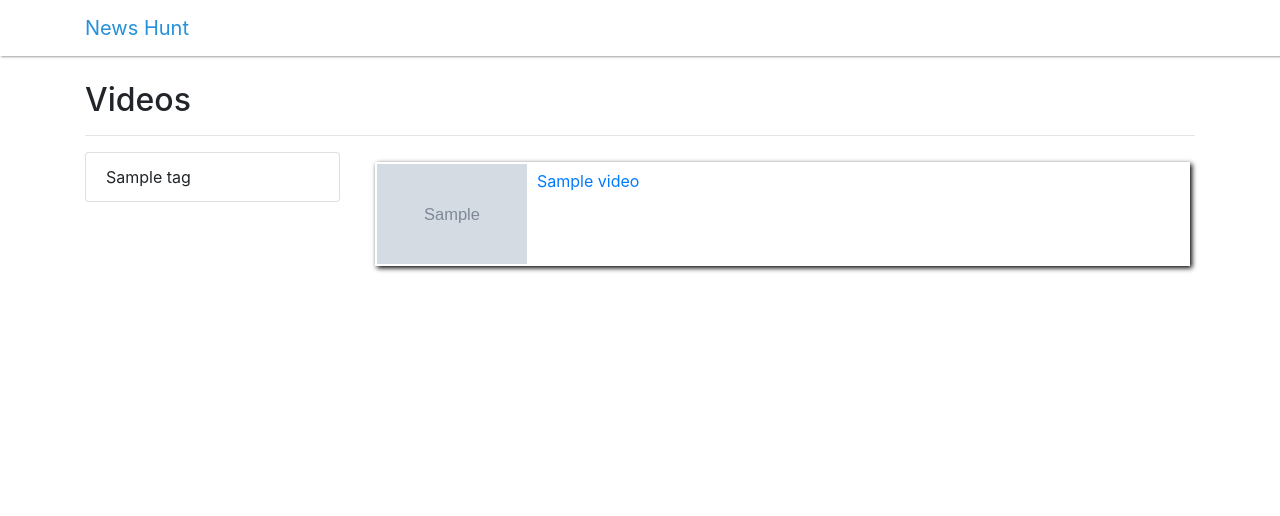
After one commit to jigargandhi/dailyhunt, a Django app: page /buzz/browse/ in a window 1280 px wide. The commit adds this page. Shown: the top 516 px of the page. Run offline with Django 3.2, Linux system fonts and the light colour scheme; tables that the repository leaves empty hold one stand-in row (values such as "Sample post"); grey boxes marked "Sample" are stand-in pictures; some libraries are stand-ins or nearby versions.

Commit message:
video browsing, fixed video adding bug, added template for video seeing

```diff
--- a/dailyhunt/buzz/models.py
+++ b/dailyhunt/buzz/models.py
@@ -11,3 +11,6 @@ class Video(models.Model):
     icon= models.CharField(max_length=500)
     thumbnail_url = models.URLField(name='thumbnail_url',max_length=4096,default='')
     title=models.CharField(max_length=255)
+
+    def get_url(self):
+        return self.video_url
--- a/dailyhunt/buzz/urls.py
+++ b/dailyhunt/buzz/urls.py
@@ -1,7 +1,9 @@
 from django.urls import include, path
-from .views import AddVideoView
+from .views import AddVideoView, VideosView
 
 app_name='buzz'
 urlpatterns=[
-    path('create',AddVideoView.as_view(),name='create')
+    path('create',AddVideoView.as_view(),name='create'),
+    path('browse/',VideosView.as_view(),name='browse'),
+    path('browse/<int:video_id>',VideosView.as_view(),name='see')
 ]
--- a/dailyhunt/buzz/views.py
+++ b/dailyhunt/buzz/views.py
@@ -1,8 +1,9 @@
-from django.shortcuts import render, redirect
+from django.shortcuts import render, redirect, get_object_or_404
 from django.views.generic import View
 from .forms import VideoForm
 from .parse_video import get_video_info
 from .models import Video
+from news.models import Tags
 from django.http import HttpResponseBadRequest
 import logging
 
@@ -18,10 +19,21 @@ class AddVideoView(View):
                 video.title = metaInfo.title
                 video.save()
                 return redirect('home')
-            except:
+            except Exception as ex:
                 metaInfo = None
-                return HttpResponseBadRequest("unable to find the content at the url")
+                return HttpResponseBadRequest("unable to find the content at the url because "+str(ex))
 
     def get(self, request):
         videoForm = VideoForm()
         return render(request, 'buzz\create_video.html', {'form': videoForm})
+
+
+class VideosView(View):
+    def get(self, request, video_id=None):
+        if video_id is not None:
+            video = get_object_or_404(Video, pk=video_id)
+            return render(request, 'buzz/see_video.html', {'video': video})
+        else:
+            videos = Video.objects.all()
+            tags= Tags.objects.all()
+            return render(request, 'buzz/browse_videos.html', {'videos': videos,'tags':tags})
--- /dev/null
+++ b/dailyhunt/static/css/buzz.css
@@ -0,0 +1,13 @@
+.videopost{
+    display: flex;
+    margin:10px 5px;
+    padding:2px;
+    box-shadow: 2px 2px 5px 0px rgb(0, 0, 0);
+}
+.videopost .content{
+    padding:5px 10px;
+}
+.videopost .thumbnail img{
+    height:100px;
+    width:150px;
+}
--- /dev/null
+++ b/dailyhunt/templates/buzz/browse_videos.html
@@ -0,0 +1,31 @@
+{% extends "base.html" %} {% load static %} {% block content %}
+<link rel="stylesheet" href="{% static 'css/buzz.css' %}">
+<h2>Videos</h6>
+    <hr/>
+    <div class='row'>
+        <div class='col-md-3'>
+            <ul class="list-group">
+                {% for tag in tags %}
+                <li class="list-group-item">
+                    {{tag.name}}
+                </li>
+                {%endfor%}
+            </ul>
+        </div>
+        <div class='col-md-9'>
+            {% for video in videos %}
+            <div class="videopost">
+                <div class='thumbnail'>
+                    <a href='{% url 'buzz:see' video.id %}'>
+                        <img src="{{video.thumbnail_url}}" />
+                       </a>
+                </div>
+                <div class='content'>
+                    <div class="title"><a href='{% url 'buzz:see' video.id %}'>{{video.title}}</a></div>
+                    <div class="subtitle"></div>
+                </div>
+            </div>
+            {% endfor%}
+        </div>
+    </div>
+    {% endblock content %}
--- a/dailyhunt/templates/index.html
+++ b/dailyhunt/templates/index.html
@@ -14,7 +14,7 @@
               <h4 class="card-title">Buzz</h4>
               <p class="card-text">Manage your videos.</p>
               <a href="{% url 'buzz:create'%}" class="card-link">Add Videos</a>
-              <a href="#" class="card-link">Browse all videos</a>
+              <a href="{% url 'buzz:browse'%}" class="card-link">Browse all videos</a>
             </div>
           </div>
           <div class="card">
```
Also changed, not shown: dailyhunt/buzz/parse_video.py (+5 -4 lines), dailyhunt/templates/buzz/see_video.html (added, +10 -0 lines).
